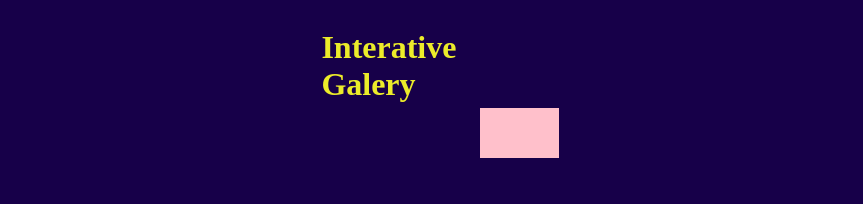
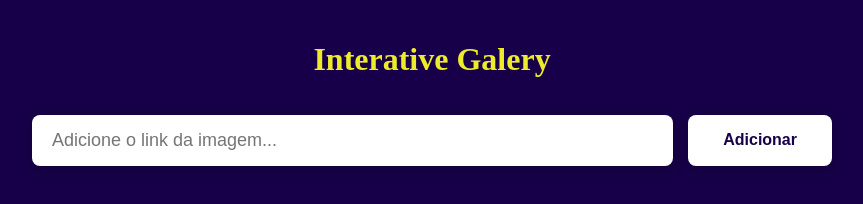
Before and after one commit to PhillipeMugnaini/Programacao-de-apps-aprendizagem-Senai, a plain HTML site: page Galeria de Imagens/index.html in a window 1280 px wide. Shown: the whole page, without its empty margins (208-1071 px from the left). Drawn offline with Linux system fonts and the light colour scheme.

Commit message:
Conclusão de Galeria interativa

```diff
--- a/Galeria de Imagens/Scripts/scripts.js
+++ b/Galeria de Imagens/Scripts/scripts.js
@@ -0,0 +1,34 @@
+function adicionarImagem() {
+    const input = document.getElementById('imgUrl');
+    const url = input.value;
+    const galeria = document.getElementById('galeria');
+
+    if (url.trim() === "") {
+        alert("Por favor, cole um link de imagem!");
+        return;
+    }
+
+    // Criar a moldura
+    const moldura = document.createElement('div');
+    moldura.classList.add('polaroid');
+
+    // Função para remover ao clicar
+    moldura.addEventListener('click', function() {
+        moldura.remove(); // Remove o elemento do HTML
+    });
+
+    // Criar a imagem
+    const img = document.createElement('img');
+    img.src = url;
+
+    // Tratamento de erro (caso o link seja inválido)
+    img.onerror = function() {
+        alert("Link de imagem inválido!");
+        moldura.remove();
+    };
+
+    moldura.appendChild(img);
+    galeria.appendChild(moldura);
+
+    input.value = "";
+}
--- a/Galeria de Imagens/index.html
+++ b/Galeria de Imagens/index.html
@@ -12,18 +12,23 @@
             color: rgb(236, 236, 42);
         }
 
-        .img{
-            back
-        }
     </style>
 </head>
 
 <body>
-    <div class="" style="display: flex;">
-        <h1 class="yellow"">Interative Galery</h1>
-        <div class=" menu"></div>
+    <div class="main-container">
+        <div class="menu">
+            <h1 class="yellow">Interative Galery</h1>
+            <div class="search-group">
+                <input type="text" id="imgUrl" placeholder="Adicione o link da imagem...">
+                <button type="button" onclick="adicionarImagem()">Adicionar</button>
+            </div>
+        </div>
+
+        <section id="galeria" class="galeria-container"></section>
     </div>
 
+    <script src="Scripts/scripts.js"></script>
 </body>
 
 </html>
--- a/Galeria de Imagens/style.css
+++ b/Galeria de Imagens/style.css
@@ -1,18 +1,91 @@
-body{
-    width: 100%;
-    height: 100vh;
+body {
+    margin: 0;
     background-color: #170049;
-
-
+    font-family: sans-serif;
     display: flex;
-    justify-content: center;
-    flex-direction: row;
-
+    justify-content: center; /* Centraliza o conteúdo horizontalmente */
+    min-height: 100vh;
 }
 
-.menu{
-    width: 50%;
-    height: 50px;
-    background-color: pink;
-    margin-top: 100px;
+.main-container {
+    width: 90%; /* Ocupa quase toda a largura */
+    max-width: 1200px; /* Limite para não espalhar demais em telas grandes */
+    display: flex;
+    flex-direction: column;
+    align-items: center;
 }
+
+.menu {
+    width: 100%;
+    max-width: 800px; /* Mantém o tamanho que você definiu para o topo */
+    margin-top: 20px;
+    display: flex;
+    flex-direction: column;
+    align-items: center;
+    gap: 15px;
+    margin-bottom: 40px; /* Espaço entre o input e as fotos */
+}
+
+/* Área das imagens: Aqui acontece a "mágica" da organização */
+.galeria-container {
+    width: 100%;
+    display: flex;
+    flex-direction: row; /* Imagens lado a lado */
+    flex-wrap: wrap;    /* QUEBRA DE LINHA automática quando atinge o limite */
+    justify-content: center; /* Centraliza as fotos na linha */
+    gap: 25px;          /* Espaço entre as Polaroids */
+    padding-bottom: 50px;
+}
+
+.polaroid {
+    background-color: #fff;
+    padding: 15px 15px 40px 15px;
+    box-shadow: 0 10px 20px rgba(0,0,0,0.5);
+    cursor: pointer; /* Indica que é clicável */
+    transition: transform 0.3s;
+}
+
+.polaroid:hover {
+    transform: scale(1.05);
+}
+
+.polaroid img {
+    width: 200px;
+    height: 200px;
+    object-fit: cover;
+    display: block;
+}
+
+.search-group {
+    display: flex;
+    width: 100%; /* Faz o conjunto ocupar os 800px inteiros */
+    gap: 15px;
+}
+
+.search-group input {
+    flex-grow: 1; /* Faz a barra ser a parte que estica */
+    padding: 15px 20px; /* Aumenta a altura e o espaço interno do texto */
+    border-radius: 8px;
+    border: none;
+    outline: none;
+    font-size: 18px; /* Texto maior dentro da barra */
+    box-shadow: 0 4px 15px rgba(0, 0, 0, 0.2);
+}
+
+.search-group button {
+    padding: 15px 35px; /* Botão mais largo e alto */
+    background-color: #fff;
+    color: #170049;
+    border: none;
+    border-radius: 8px;
+    font-weight: bold;
+    font-size: 16px;
+    cursor: pointer;
+    transition: all 0.3s ease;
+    box-shadow: 0 4px 15px rgba(0, 0, 0, 0.2);
+}
+
+.search-group button:hover {
+    background-color: rgb(236, 236, 42); /* Muda para o amarelo ao passar o mouse */
+    transform: translateY(-2px); /* Leve efeito de subida */
+}
```
